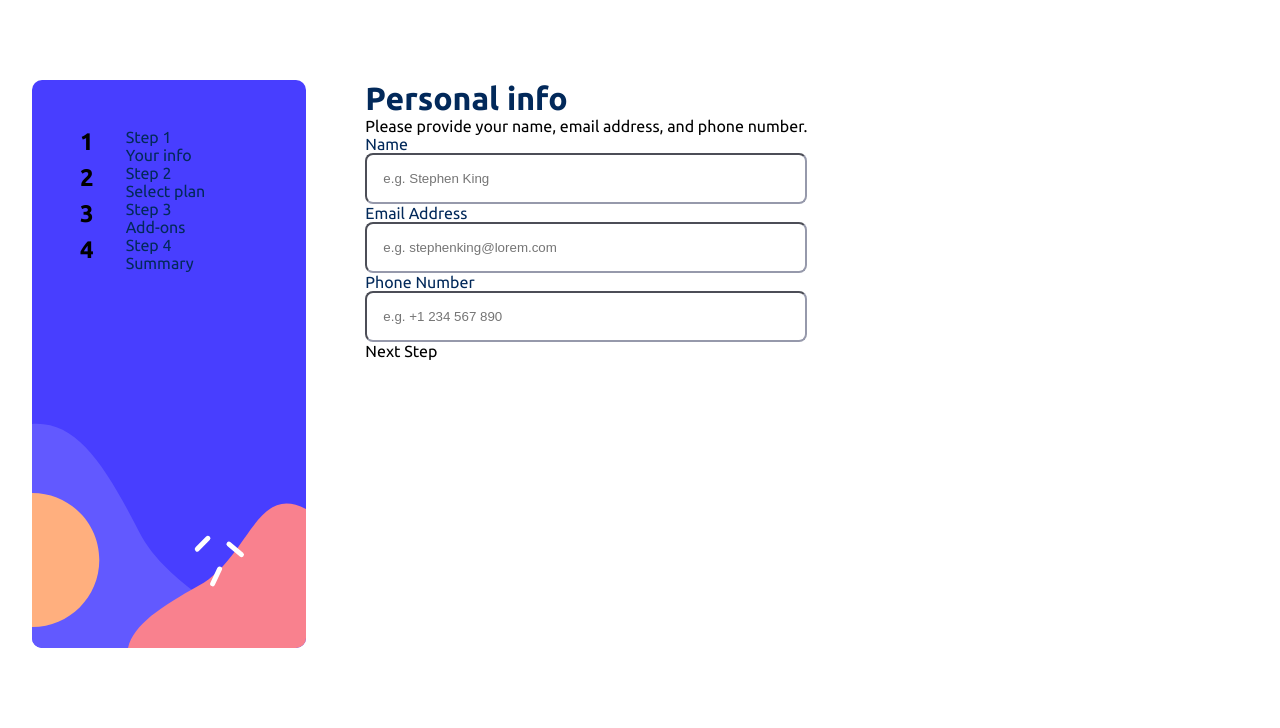
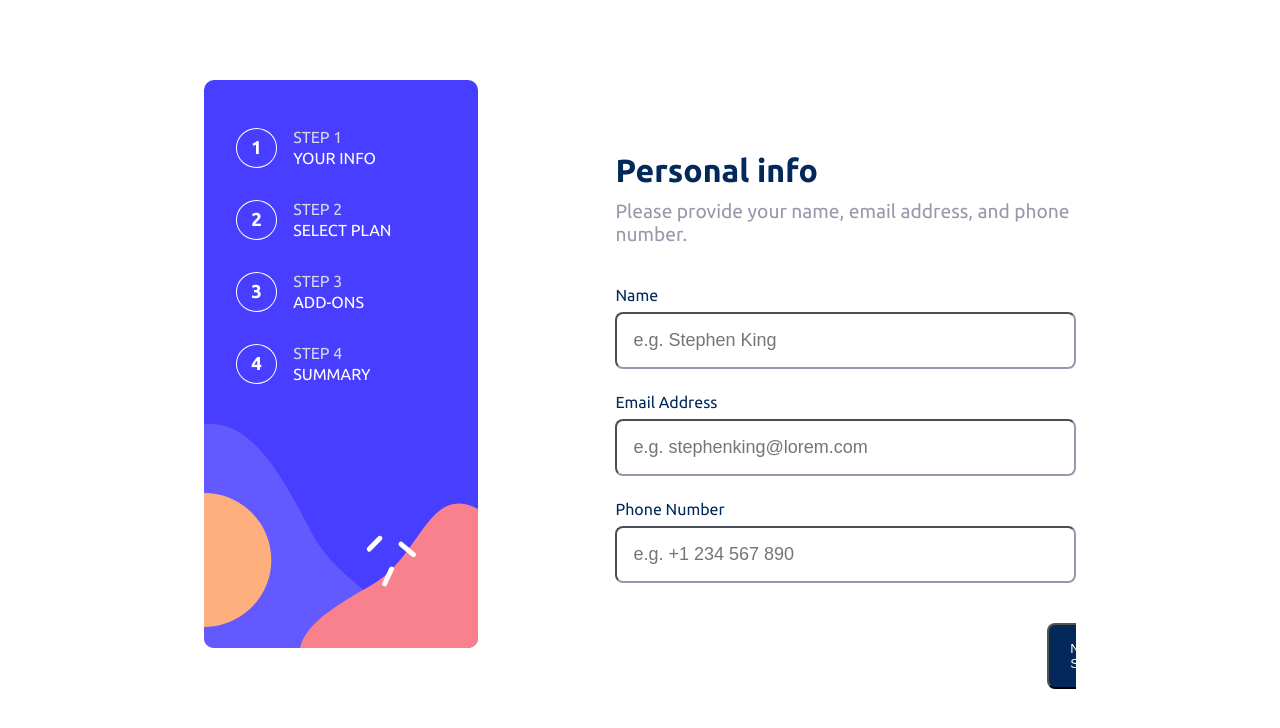
Before and after one commit to Muizah/multi-form-main-master, a plain HTML site: page index.html in a window 1280 px wide. Shown: the top 728 px of the page. Drawn offline with Linux system fonts and the light colour scheme.

Commit message:
finish working on step 1 design

```diff
--- a/index.html
+++ b/index.html
@@ -14,33 +14,33 @@
   <div class="container_left">
   <!-- Sidebar start -->
   <div class="info">
-  <h2>1</h2>
+  <h3>1</h3>
   <div class="step1">
-  <p>Step 1</p>
+  <p style="color:hsl(229, 24%, 87%);">Step 1</p>
   <p>Your info</p>
   </div>
   </div>
 
   <div class="plan">
-  <h2>2</h2>
+  <h3>2</h3>
   <div class="step2">
-  <p>Step 2</p>
+  <p style="color:hsl(229, 24%, 87%);">Step 2</p>
   <p>Select plan</p>
   </div>
   </div>
 
   <div class="addons">
-  <h2>3</h2>
+  <h3>3</h3>
   <div class="step3">
-  <p>Step 3</p>
+  <p style="color:hsl(229, 24%, 87%);">Step 3</p>
   <p>Add-ons</p>
   </div>
   </div>
 
   <div class="summary">
-  <h2>4</h2>
+  <h3>4</h3>
   <div class="step4">
-  <p>Step 4</p>
+  <p style="color:hsl(229, 24%, 87%);">Step 4</p>
   <p>Summary</p>
   </div>
   </div>
@@ -51,7 +51,7 @@
   <div class="form">
   <div class="personal_info">
   <h1>Personal info</h1>
-  Please provide your name, email address, and phone number.
+  <p class="details" style="color:hsl(231, 11%, 63%);"> Please provide your name, email address, and phone number.</p>
   </div>
 <div class="name">
  <p>Name</p>
@@ -66,10 +66,11 @@
   <input type="text" placeholder="e.g. +1 234 567 890" required></input>
 </div>
 </div>
-  Next Step
+<div class="next_step">
+ <button>Next Step</button>
   <!-- Step 1 end -->
 </div>
-
+</div>
 
 </body>
 <!-- <footer>
--- a/style.css
+++ b/style.css
@@ -9,8 +9,10 @@
 
 
 body{
-    margin: 5rem 4rem 5rem 2rem;
+    margin-top: 5rem;
+   justify-content: center;
     display: flex;
+    gap: 4rem;
     font-size: 16px;
     font-family: 'Ubuntu', sans-serif;
 }
@@ -18,21 +20,24 @@ body{
 .container_left{
     background: url(assets/images/bg-sidebar-desktop.svg);
     background-repeat: no-repeat;
-    height: 100vh;
-    padding: 3rem 10rem 5rem 3rem;
-
+    height: 100rem;
+    padding: 3rem 10rem 5rem 2rem;
+    display: flex;
+    flex-direction: column;
+    gap: 2rem;
 }
 
-.container_right{
-
+.container_left p{
+    text-transform: uppercase;
+    color: white;
 }
 
 .info,.plan,.addons,.summary{
     display: flex;
-    gap: 2rem;
+    gap: 1rem;
 }
 
-h1,p{
+h1, .container_right p{
     color: hsl(213, 96%, 18%);
 }
 
@@ -41,5 +46,52 @@ input{
     padding: 1rem;
     width: 100%;
     border-color: hsl(231, 11%, 63%);
+    font-size: large;
 
 }
+
+h3{
+    color: white;
+    border: 1px solid white;
+    border-radius: 80%;
+    padding: 0.5rem 0.9rem;
+}
+
+.step1,.step2,.step3,.step4{
+   display: flex;
+   flex-direction: column;
+   gap: 0.2rem;
+}
+
+.container_right{
+    margin-top: 4.5rem;
+    width: 36%;
+}
+
+.personal_info{
+    display: flex;
+    flex-direction: column;
+    gap: 0.7rem;
+    margin-bottom: 2.5rem;
+}
+
+.name,.email,.phone_number{
+    display: flex;
+    flex-direction: column;
+    gap: 0.5rem;
+    margin-bottom: 1.5rem;
+}
+
+.details{
+    font-size: larger;
+}
+
+button{
+    margin-top: 1rem;
+    margin-left: 27rem;
+    color: white;
+    background-color: hsl(213, 96%, 18%);
+    padding: 1rem 1.3rem;
+    border-radius: 0.5rem;
+    text-align: center;
+}
```
